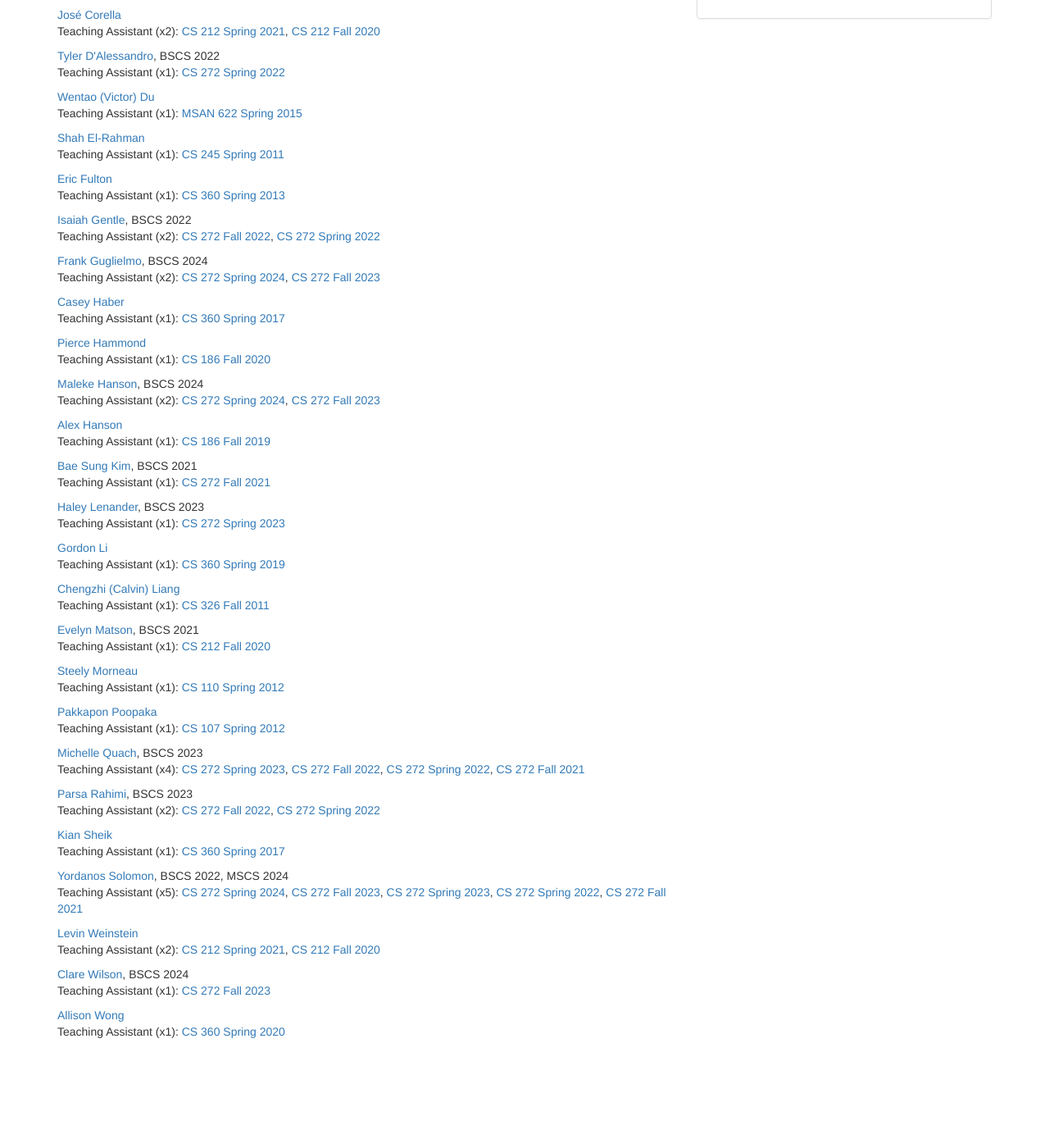
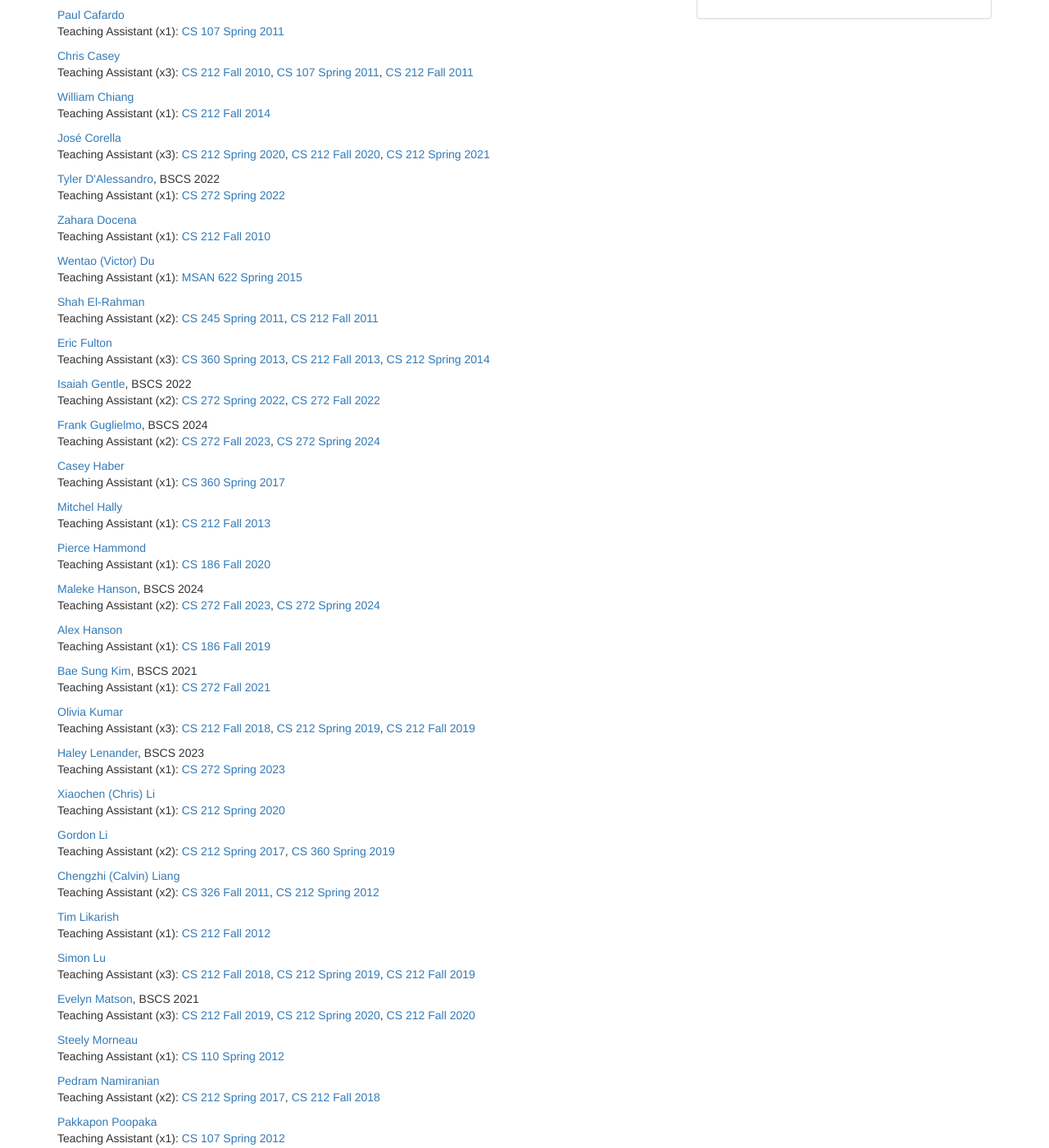
Before and after one commit to sjengle/sjengle.github.io, a Jekyll site: the page built from students.html, in a window 1280 px wide and 1400 px high, scrolled down 641 px. Shown: the whole window at 82% size. Built offline with Jekyll 4.4.1, drawn with Linux system fonts in a browser that asks for light colours; before the commit the page ends 1939 px from its top, so only the background shows below that; some of the changed text lies outside the part shown.

Commit message:
Updated remaining TAs

```diff
--- a/_data/students.yaml
+++ b/_data/students.yaml
@@ -1,24 +1,17 @@
 # TODO: CS 212/272 Spring 2020 and earlier
-# CS 107 DONE
-# CS 110 DONE
-# CS 186 DONE
-# CS 245 DONE
-# CS 286 DONE
-# CS 326 DONE
-# CS 360 DONE
-# CS 384 NONE
-# CS 490 NONE
-# CS 560 SEE CS 360
-# CS 690 NONE
-# CS 694 NONE
-# CS 695 DONE
-# MSAN 501 NONE
-# MSAN 622 2013 2014 NONE 2015 DONE
 
 # Add LinkedIn and graduated dates
 # Add Research Assistants
 
-# CURRENT STUDENTS
+# - first: ''
+#   last: ''
+#   linkedin: ''
+#   graduated:
+#   degree: 'BSCS'
+#   teaching:
+#     - course: ''
+
+# STARTED 2024
 
 - first: 'Paramdeep'
   last: 'Sodhi'
@@ -29,10 +22,6 @@
     - course: 'CS212-2024-08'
     - course: 'CS212-2025-01'
 
-# PAST STUDENTS
-
-# STARTED 2024
-
 # STARTED 2023
 
 - first: 'Frank'
@@ -41,8 +30,8 @@
   graduated: 2024-05-16
   degree: 'BSCS'
   teaching:
+    - course: 'CS212-2023-08a'
     - course: 'CS212-2024-01a'
-    - course: 'CS212-2023-08a'
 
 - first: 'Maleke'
   last: 'Hanson'
@@ -50,8 +39,8 @@
   graduated: 2024-05-16
   degree: 'BSCS'
   teaching:
+    - course: 'CS212-2023-08a'
     - course: 'CS212-2024-01a'
-    - course: 'CS212-2023-08a'
 
 - first: 'Clare'
   last: 'Wilson'
@@ -77,8 +66,8 @@
   graduated: 2023-05-18
   degree: 'BSCS'
   teaching:
+    - course: 'CS212-2022-01a'
     - course: 'CS212-2022-08a'
-    - course: 'CS212-2022-01a'
 
 - first: 'Tyler'
   last: "D'Alessandro"
@@ -94,8 +83,8 @@
   graduated: 2022-12-16
   degree: 'BSCS'
   teaching:
+    - course: 'CS212-2022-01a'
     - course: 'CS212-2022-08a'
-    - course: 'CS212-2022-01a'
 
 # STARTED 2021
 
@@ -105,11 +94,11 @@
   graduated: 2024-05-16
   degree: 'BSCS 2022, MSCS'
   teaching:
+    - course: 'CS212-2021-08a'
+    - course: 'CS212-2022-01a'
+    - course: 'CS212-2023-01a'
+    - course: 'CS212-2023-08a'
     - course: 'CS212-2024-01a'
-    - course: 'CS212-2023-08a'
-    - course: 'CS212-2023-01a'
-    - course: 'CS212-2022-01a'
-    - course: 'CS212-2021-08a'
 
 - first: 'Michelle'
   last: 'Quach'
@@ -117,10 +106,10 @@
   graduated: 2023-05-18
   degree: 'BSCS'
   teaching:
+    - course: 'CS212-2021-08a'
+    - course: 'CS212-2022-01a'
+    - course: 'CS212-2022-08a'
     - course: 'CS212-2023-01a'
-    - course: 'CS212-2022-08a'
-    - course: 'CS212-2022-01a'
-    - course: 'CS212-2021-08a'
 
 - first: 'Bae Sung'
   last: 'Kim'
@@ -146,8 +135,9 @@
   graduated:
   degree: 'BSCS'
   teaching:
+    - course: 'CS212-2020-01'
+    - course: 'CS212-2020-08a'
     - course: 'CS212-2021-01a'
-    - course: 'CS212-2020-08a'
 
 - first: 'Levin'
   last: 'Weinstein'
@@ -155,16 +145,16 @@
   graduated:
   degree: 'BSCS'
   teaching:
+    - course: 'CS212-2020-08a'
     - course: 'CS212-2021-01a'
-    - course: 'CS212-2020-08a'
 
-- first: 'Evelyn'
-  last: 'Matson'
-  linkedin: 'https://www.linkedin.com/in/evelyn-matson-a19a3716a/'
-  graduated: 2021-05-01
+- first: 'Xiaochen (Chris)'
+  last: 'Li'
+  linkedin: ''
+  graduated:
   degree: 'BSCS'
   teaching:
-    - course: 'CS212-2020-08a'
+    - course: 'CS212-2020-01'
 
 - first: 'Pierce'
   last: 'Hammond'
@@ -200,17 +190,57 @@
   teaching:
     - course: 'CS360-2019-01'
 
+- first: 'Evelyn'
+  last: 'Matson'
+  linkedin: 'https://www.linkedin.com/in/evelyn-matson-a19a3716a/'
+  graduated: 2021-05-01
+  degree: 'BSCS'
+  teaching:
+    - course: 'CS212-2019-08a'
+    - course: 'CS212-2020-01'
+    - course: 'CS212-2020-08a'
+
+# STARTED 2018
+
+- first: 'Simon'
+  last: 'Lu'
+  linkedin: ''
+  graduated:
+  degree: 'BSCS'
+  teaching:
+    - course: 'CS212-2018-01a'
+    - course: 'CS212-2019-01'
+    - course: 'CS212-2019-08a'
+
+- first: 'Olivia'
+  last: 'Kumar'
+  linkedin: ''
+  graduated:
+  degree: 'BSCS'
+  teaching:
+    - course: 'CS212-2018-01a'
+    - course: 'CS212-2019-01'
+    - course: 'CS212-2019-08a'
+
+# STARTED 2017
+
 - first: 'Gordon'
   last: 'Li'
   linkedin: ''
   graduated:
   degree: 'BSCS'
   teaching:
+    - course: 'CS212-2017-01a'
     - course: 'CS360-2019-01'
 
-# STARTED 2018
-
-# STARTED 2017
+- first: 'Pedram'
+  last: 'Namiranian'
+  linkedin: ''
+  graduated:
+  degree: 'BSCS'
+  teaching:
+    - course: 'CS212-2017-01a'
+    - course: 'CS212-2018-01a'
 
 - first: 'Casey'
   last: 'Haber'
@@ -238,7 +268,31 @@
   teaching:
     - course: 'CS360-2016-01'
 
+- first: 'Ethan'
+  last: 'Wilcox'
+  linkedin: ''
+  graduated:
+  degree: 'BSCS'
+  teaching:
+    - course: 'CS212-2016-08a'
+
+- first: 'Thanawut'
+  last: 'Ananpiriyakul'
+  linkedin: ''
+  graduated:
+  degree: 'BSCS'
+  teaching:
+    - course: 'CS212-2016-08a'
+
 # STARTED 2015
+
+- first: 'Ruiqiang'
+  last: 'Wang'
+  linkedin: ''
+  graduated:
+  degree: 'BSCS'
+  teaching:
+    - course: 'CS212-2015-08'
 
 # STARTED 2014
 
@@ -250,6 +304,14 @@
   teaching:
     - course: 'MSAN622-2015-01'
 
+- first: 'William'
+  last: 'Chiang'
+  linkedin: ''
+  graduated:
+  degree: 'BSCS'
+  teaching:
+    - course: 'CS212-2014-08'
+
 # STARTED 2013
 
 - first: 'Eric'
@@ -259,6 +321,16 @@
   degree: 'BSCS'
   teaching:
     - course: 'CS360-2013-01a'
+    - course: 'CS212-2013-08'
+    - course: 'CS212-2014-01'
+
+- first: 'Mitchel'
+  last: 'Hally'
+  linkedin: ''
+  graduated:
+  degree: 'BSCS'
+  teaching:
+    - course: 'CS212-2013-08'
 
 # STARTED 2012
 
@@ -278,6 +350,23 @@
   teaching:
     - course: 'CS107-2012-01'
 
+- first: 'Tim'
+  last: 'Likarish'
+  linkedin: ''
+  graduated:
+  degree: 'BSCS'
+  teaching:
+    - course: 'CS212-2012-08a'
+
+- first: 'Justin'
+  last: 'Battles'
+  linkedin: ''
+  graduated:
+  degree: 'BSCS'
+  teaching:
+    - course: 'CS212-2012-08a'
+    - course: 'CS212-2013-01'
+
 # STARTED 2011
 
 - first: 'Chengzhi (Calvin)'
@@ -287,6 +376,7 @@
   degree: 'BSCS'
   teaching:
     - course: 'CS326-2011-08'
+    - course: 'CS212-2012-01'
 
 - first: 'Shah'
   last: 'El-Rahman'
@@ -295,6 +385,7 @@
   degree: 'BSCS'
   teaching:
     - course: 'CS245-2011-01'
+    - course: 'CS212-2011-08a'
 
 - first: 'Paul'
   last: 'Cafardo'
@@ -304,60 +395,22 @@
   teaching:
     - course: 'CS107-2011-01a'
 
+# STARTED 2010
+
 - first: 'Chris'
   last: 'Casey'
   linkedin: ''
   graduated:
   degree: 'BSCS'
   teaching:
+    - course: 'CS212-2010-08'
     - course: 'CS107-2011-01a'
+    - course: 'CS212-2011-08a'
 
-# STARTED 2010
-
-# - first: ''
-#   last: ''
-#   linkedin: ''
-#   graduated:
-#   degree: 'BSCS'
-#   teaching:
-#     - course: ''
-
-# - first: ''
-#   last: ''
-#   linkedin: ''
-#   graduated:
-#   degree: 'BSCS'
-#   teaching:
-#     - course: ''
-
-# - first: ''
-#   last: ''
-#   linkedin: ''
-#   graduated:
-#   degree: 'BSCS'
-#   teaching:
-#     - course: ''
-
-# - first: ''
-#   last: ''
-#   linkedin: ''
-#   graduated:
-#   degree: 'BSCS'
-#   teaching:
-#     - course: ''
-
-# - first: ''
-#   last: ''
-#   linkedin: ''
-#   graduated:
-#   degree: 'BSCS'
-#   teaching:
-#     - course: ''
-
-# - first: ''
-#   last: ''
-#   linkedin: ''
-#   graduated:
-#   degree: 'BSCS'
-#   teaching:
-#     - course: ''
+- first: 'Zahara '
+  last: 'Docena'
+  linkedin: ''
+  graduated:
+  degree: 'BSCS'
+  teaching:
+    - course: 'CS212-2010-08'
```
